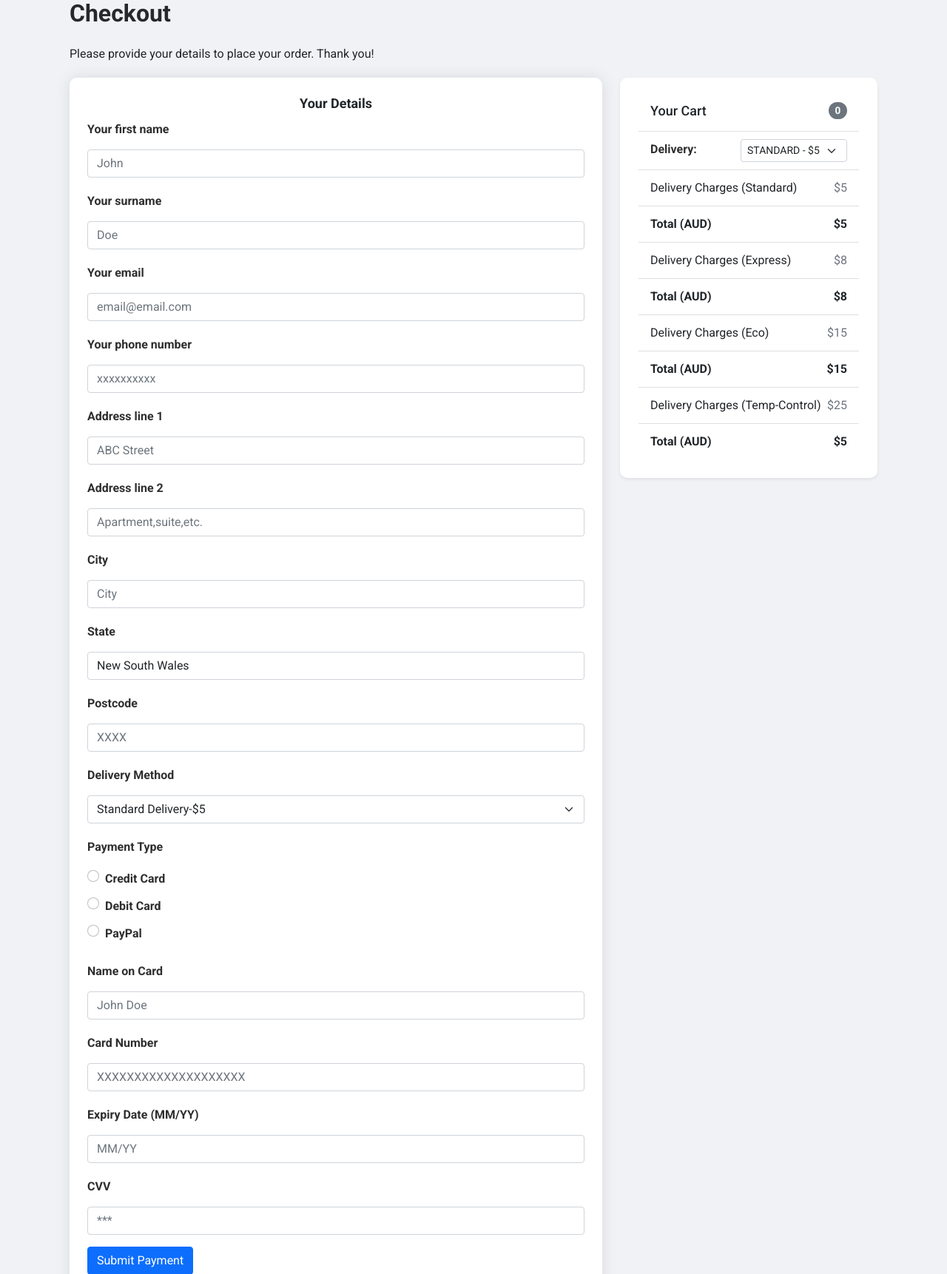
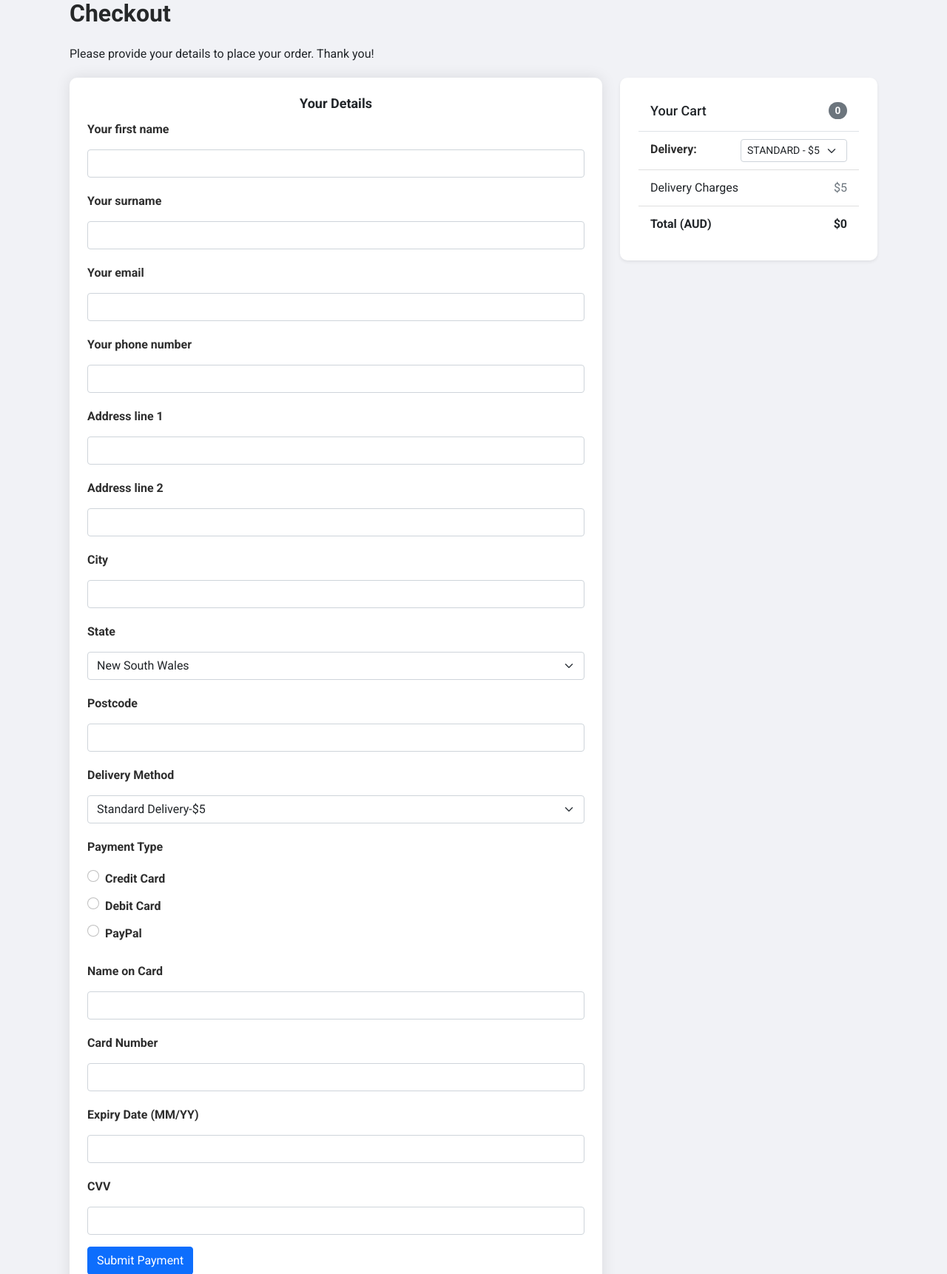
Before and after one commit to nabiskii/MedLife-IFN582-Website-using-Flask-Jinja-HTML-and-CSS, a Flask app: page /checkout/ in a window 1280 px wide. Shown: the part 123-1845 px from the top of the page at 74% size. Run offline with Flask 3, Linux system fonts and the light colour scheme; some libraries are stand-ins or nearby versions.

Commit message:
changed back checkout page

```diff
--- a/config.py
+++ b/config.py
@@ -2,6 +2,6 @@ class Config:
     SECRET_KEY = 'your_secret_key'
     MYSQL_HOST = 'localhost'
     MYSQL_USER = 'root'
-    MYSQL_PASSWORD = 'tladmstp21'
+    MYSQL_PASSWORD = 'root'
     MYSQL_DB = 'IFN582_GROUP84'
     MYSQL_CURSORCLASS = 'DictCursor'
--- a/project/templates/checkout.html
+++ b/project/templates/checkout.html
@@ -3,23 +3,6 @@
 {% import 'bootstrap/form.html' as wtf %}
 
 {% block main %}
-<style>
-    .method-5,
-    .method-8,
-    .method-15,
-    .method-25 {
-        display: block;
-
-    }
-
-    select:has(option[value="5"]:checked) .method-5,
-    select:has(option[value="8"]:checked) .method-8,
-    select:has(option[value="15"]:checked) .method-15,
-    select:has(option[value="25"]:checked) .method-25 {
-        display: block;
-    }
-</style>
-
 <section class="py-5">
     <div class="container">
         <div class="container mx-10 my-2">
@@ -28,6 +11,7 @@
             <p>Please provide your details to place your order. Thank you!</p>
 
             <div class="row">
+
                 <div class="col-lg-4 order-lg-2 mb-4">
                     <div class="card shadow-sm">
                         <div class="card-header bg-white border-bottom">
@@ -46,12 +30,12 @@
                                 <span class="text-muted">${{ item.total_price() }}</span>
                             </li>
                             {% endfor %}
-
                             <li class="list-group-item">
                                 <form method="GET" action="{{ url_for('main.checkout') }}"
                                     class="d-flex justify-content-between align-items-center">
                                     <label for="delivery" class="me-2 mb-0 fw-medium">Delivery:</label>
-                                    <select name="delivery" id="delivery" class="form-select form-select-sm w-auto">
+                                    <select name="delivery" id="delivery" onchange="this.form.submit()"
+                                        class="form-select form-select-sm w-auto">
                                         {% for method in delivery_methods %}
                                         <option value="{{ method.value }}" {% if selected_method==method.value
                                             %}selected{% endif %}>
@@ -59,50 +43,16 @@
                                         </option>
                                         {% endfor %}
                                     </select>
-
                                 </form>
                             </li>
-
                             <li class="list-group-item d-flex justify-content-between">
-                                <span>Delivery Charges (Standard)</span>
-                                <span class="text-muted">$5</span>
+                                <span>Delivery Charges</span>
+                                <span class="text-muted">${{ selected_method }}</span>
                             </li>
-
                             <li class="list-group-item d-flex justify-content-between">
                                 <strong>Total (AUD)</strong>
-                                <strong>${{ basket_total + 5 }}</strong>
+                                <strong>${{ basket_total }}</strong>
                             </li>
-
-                            <li class="list-group-item d-flex justify-content-between">
-                                <span>Delivery Charges (Express)</span>
-                                <span class="text-muted">$8</span>
-                            </li>
-
-                            <li class="list-group-item d-flex justify-content-between">
-                                <strong>Total (AUD)</strong>
-                                <strong>${{ basket_total + 8 }}</strong>
-                            </li>
-
-                            <li class="list-group-item d-flex justify-content-between">
-                                <span>Delivery Charges (Eco)</span>
-                                <span class="text-muted">$15</span>
-                            </li>
-
-                            <li class="list-group-item d-flex justify-content-between">
-                                <strong>Total (AUD)</strong>
-                                <strong>${{ basket_total + 15 }}</strong>
-                            </li>
-
-                            <li class="list-group-item d-flex justify-content-between">
-                                <span>Delivery Charges (Temp-Control)</span>
-                                <span class="text-muted">$25</span>
-                            </li>
-
-                            <li class="list-group-item d-flex justify-content-between">
-                                <strong>Total (AUD)</strong>
-                                <strong>${{ basket_total + 5 }}</strong>
-                            </li>
-
                         </ul>
                     </div>
                 </div>
@@ -111,26 +61,7 @@
                     <div class="card p-4 mb-3">
                         <h4 class="fw-bold">Your Details</h4>
                         <form method="post" name="checkout-form" class="needs-validation" novalidate>
-                            <!--{{ wtf.render_form(form) }}-->
-                            {{ wtf.render_field(form.firstname, class_='form-control mb-3', placeholder='John') }}
-                            {{ wtf.render_field(form.surname, class_='form-control mb-3', placeholder='Doe') }}
-                            {{ wtf.render_field(form.email, class_='form-control mb-3', placeholder='email@email.com')}}
-                            {{ wtf.render_field(form.phone, class_='form-control mb-3', placeholder='xxxxxxxxxx') }}
-                            {{ wtf.render_field(form.address1, class_='form-control mb-3', placeholder='ABC Street') }}
-                            {{ wtf.render_field(form.address2, class_='form-control mb-3',
-                            placeholder='Apartment,suite,etc.') }}
-                            {{ wtf.render_field(form.city, class_='form-control mb-3', placeholder='City') }}
-                            {{ wtf.render_field(form.state, class_='form-control mb-3', placeholder='State') }}
-                            {{ wtf.render_field(form.postcode, class_='form-control mb-3', placeholder='XXXX') }}
-                            {{ wtf.render_field(form.deliverymethod, class_='form-select mb-3') }}
-                            {{ wtf.render_field(form.paymenttype, class_='form-select mb-3') }}
-                            {{ wtf.render_field(form.nameoncard, class_='form-control me-3', placeholder='John Doe') }}
-                            {{ wtf.render_field(form.cardnumber, class_='form-control
-                            mb-3',placeholder='XXXXXXXXXXXXXXXXXXXX') }}
-                            {{ wtf.render_field(form.expirydate, class_='form-control mb-3', placeholder='MM/YY') }}
-                            {{ wtf.render_field(form.cvv, class_='form-control mb-3', placeholder='***') }}
-
-                            {{ wtf.render_field(form.submit, class_='btn btn-primary') }}
+                            {{ wtf.render_form(form) }}
                         </form>
                     </div>
                 </div>
--- a/project/templates/order.html
+++ b/project/templates/order.html
@@ -100,7 +100,7 @@
                     </div>
                     <div class="row">
                         <div class="col-lg-12 mb-2">
-                            <a href="{{ url_for('main.index') }}"><i class="bi bi-arrow-left"></i>&nbsp;&nbsp;Back
+                            <a href="{{ url_for('main.index') }}#products"><i class="bi bi-arrow-left"></i>&nbsp;&nbsp;Back
                                 to
                                 shopping</a>
                         </div>
--- a/project/templates/product_details.html
+++ b/project/templates/product_details.html
@@ -35,7 +35,7 @@
 
                 <form method="GET" class="mb-4">
                     <label>Quantity: </label>
-                    <input type="number" id="quantity" name="quantity" min="1" max="10"
+                    <input type="number" id="quantity" name="quantity" min="1"
                         value="{{ request.args.get('quantity', 1) }}" onchange="this.form.submit()">
                 </form>
 
@@ -67,7 +67,7 @@
 
     <div class="row">
         <div class="col-lg-12 mb-2">
-            <a href="{{ url_for('main.index') }}"><i class="bi bi-arrow-left"></i>&nbsp;&nbsp;Back
+            <a href="{{ url_for('main.index') }}#products"><i class="bi bi-arrow-left"></i>&nbsp;&nbsp;Back
                 to
                 shopping</a>
         </div>
--- a/project/views.py
+++ b/project/views.py
@@ -335,8 +335,8 @@ def index():
 @bp.route('/product_details/<int:item_id>')
 def product_details(item_id):
     quantity = int(request.args.get('quantity',1))
-    if quantity < 1 or quantity > 10:
-        flash("Quantity must be between 1 and 10.", "error")
+    if quantity < 1:
+        flash("Quantity must be more than zero.", "error")
         return redirect(url_for('main.product_details', item_id=item_id))
     return render_template('product_details.html', item=db.get_item(item_id))
 
@@ -471,6 +471,15 @@ def checkout():
             flash('The provided information is missing or incorrect','error')
     return render_template('checkout.html', form=form, basket=basket, basket_total=basket_total, delivery_methods=DeliveryMethod, selected_method=selected_method, basket_num_items=basket_num_items, method_prices=method_prices)
 
+@bp.route('/checkout/update_delivery')
+def update_delivery():
+    print("inside update delivery")
+    form_data = request.form
+    form = CheckoutForm(form_data)
+    print("Form data received: ", form_data)
+    selected_method = int(request.form.get('delivery_method', 5))
+    return redirect(url_for('main.checkout', delivery=selected_method, form=form))
+
 @bp.route('/subscribe', methods=['POST'])
 def subscribe():
     email = request.form.get('email')
```
Also changed, not shown: README.md.
